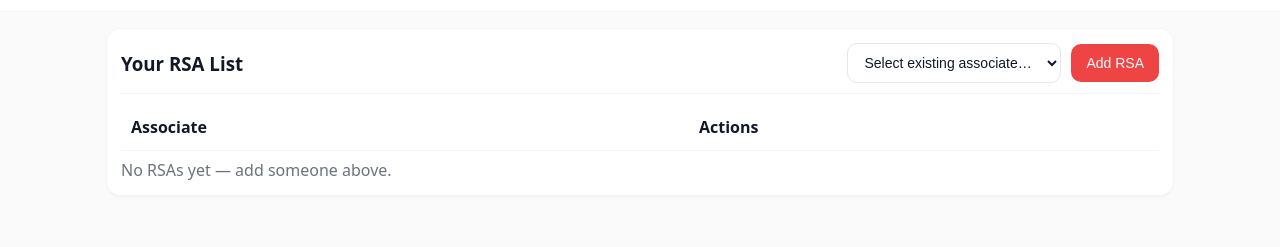
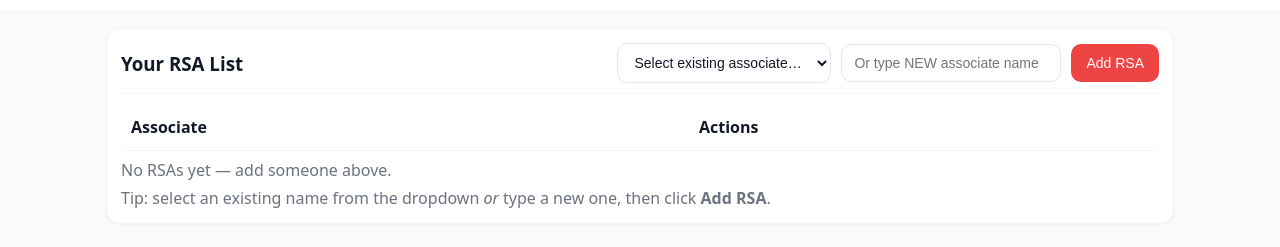
Before and after one commit to teme251/rsa-ops-portal-v3, a plain HTML site: page index.html in a window 1280 px wide. Shown: the part 55-302 px from the top of the page. Drawn offline with Linux system fonts and the light colour scheme.

Commit message:
Update index.html

```diff
--- a/index.html
+++ b/index.html
@@ -17,14 +17,14 @@
   </header>
 
   <div class="container">
-    <!-- RSA list & add via dropdown -->
+    <!-- RSA list & add via dropdown OR new name -->
     <div class="card">
       <div class="topbar">
         <h3 style="margin:0">Your RSA List</h3>
         <div class="row">
-          <select id="rsaPicker"></select>
-          <input id="newName" type="text" placeholder="Type new associate name" style="display:none;min-width:220px">
-          <button class="primary" id="addBtn">Add RSA</button>
+          <select id="rsaPicker" title="Pick existing associate"></select>
+          <input id="newName" type="text" placeholder="Or type NEW associate name" style="min-width:220px">
+          <button class="primary" id="addBtn" title="Add to your list">Add RSA</button>
         </div>
       </div>
       <div class="hr"></div>
@@ -33,6 +33,7 @@
         <tbody id="rsaBody"></tbody>
       </table>
       <p id="empty" class="note" style="margin:8px 0 0">No RSAs yet — add someone above.</p>
+      <p class="note" id="hint" style="margin:6px 0 0">Tip: select an existing name from the dropdown <em>or</em> type a new one, then click <b>Add RSA</b>.</p>
     </div>
   </div>
 
```
